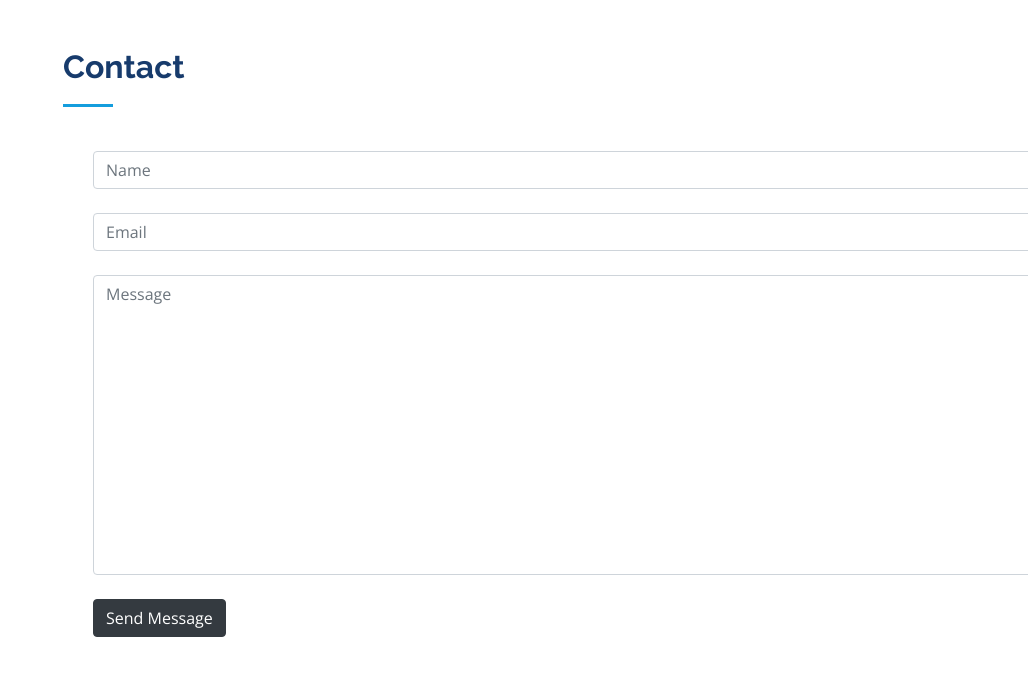
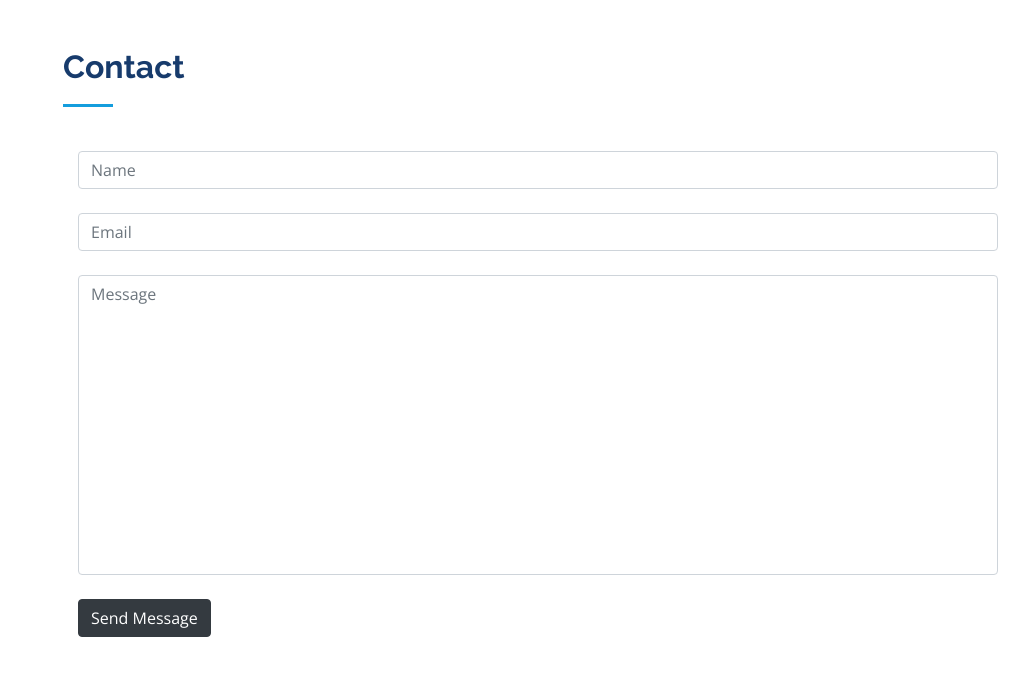
Before and after one commit to surajkumar240/surajkumar240.github.io, a plain HTML site: page index.html in a window 1280 px wide. Shown: the part 1526-2201 px from the top of the page, without its empty margins (252-1280 px from the left). Drawn offline with nearby package versions, Linux system fonts and the light colour scheme.

Commit message:
Update index.html

```diff
--- a/index.html
+++ b/index.html
@@ -3,8 +3,7 @@
 
 <head>
   <meta charset="utf-8">
-  <meta content="width=device-width, initial-scale=1.0" name="viewport">
-
+  <meta name="viewport" content="width=device-width, initial-scale=1" />
   <title>Suraj Kumar</title>
   <meta content="" name="description">
   <meta content="" name="keywords">
@@ -134,25 +133,24 @@ overflow-x: hidden;">
           <h2>Contact</h2>
                 </div>
                 <div class="col-lg">
-          <div class="col-lg-7 mt-5 mt-lg-0 d-flex align-items-stretch">
             <form action="https://submit.jotform.com/submit/220268692854061/" method="post" name="form_220268692854061" id="220268692854061"
             accept-charset="utf-8" autocomplete="off">
              <input type="hidden" name="formID" value="220268692854061" />
          <class="form-line jf-required" data-type="control_textbox" id="id_5">
            <br>
                  <div id="cid_5" class="form-input jf-required" data-layout="half">
-                   <input type="text" id="input_5" name="q5_name" data-type="input-textbox" style="width: 1050px;"class="form-control" data-defaultvalue="" style="width:310px" size="310" value="" data-component="textbox" aria-labelledby="label_5" required="" placeholder="Name"/>
+                   <input type="text" id="input_5" name="q5_name" data-type="input-textbox" class="form-control" data-defaultvalue="" style="width: 100%" size="310" value="" data-component="textbox" aria-labelledby="label_5" required="" placeholder="Name"/>
                  </div>
                </li><br>
                <class="form-line jf-required" data-type="control_email" id="id_6">
                  <div id="cid_6" class="form-input jf-required" data-layout="half">
-                   <input type="email" id="input_6" name="q6_email" class="form-control" style="width: 1050px;" data-defaultvalue="" style="width:310px" size="310" value="" data-component="email" aria-labelledby="label_6" required="" placeholder="Email"/>
+                   <input type="email" id="input_6" name="q6_email" class="form-control"  data-defaultvalue="" style="width: 100%" size="310" value="" data-component="email" aria-labelledby="label_6" required="" placeholder="Email"/>
                  </div>
                </li><br>
               <class="form-line jf-required" data-type="control_textarea" id="id_7">
 
                  <div id="cid_7" class="form-input jf-required" data-layout="full">
-                   <textarea id="input_7" class="form-control" name="q7_message" style="height:300px; width: 1050px; resize: none;" data-component="textarea" required="" aria-labelledby="label_7" placeholder="Message"></textarea>
+                   <textarea id="input_7" class="form-control" name="q7_message" style="height:300px; resize: none;" data-component="textarea" required="" aria-labelledby="label_7" placeholder="Message"></textarea>
                  </div>
                </li>
                </li><br>
@@ -163,7 +161,7 @@ overflow-x: hidden;">
                        Send Message
                      </button>
                    </div>
-               </li>
+               </li></div>
          </form>
           </div>
 </div>
```
